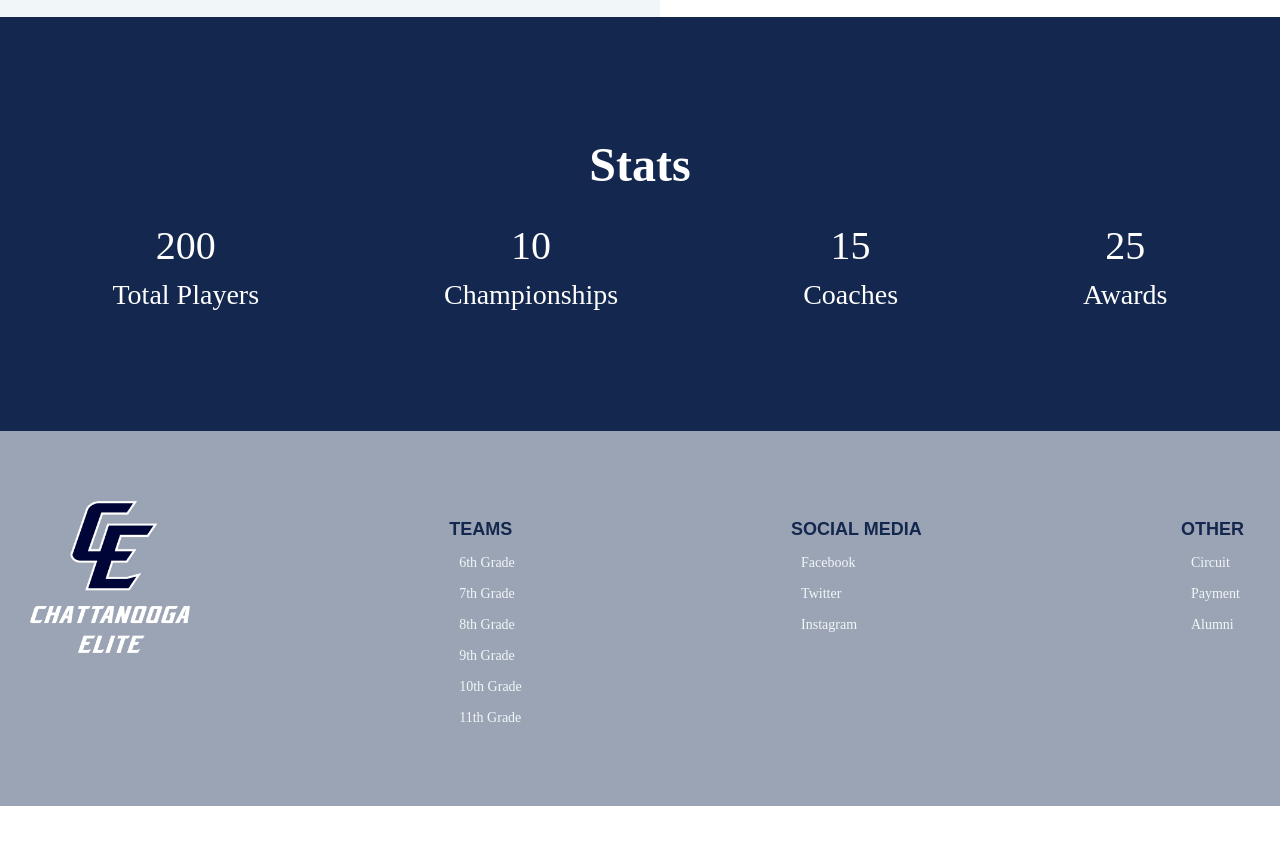
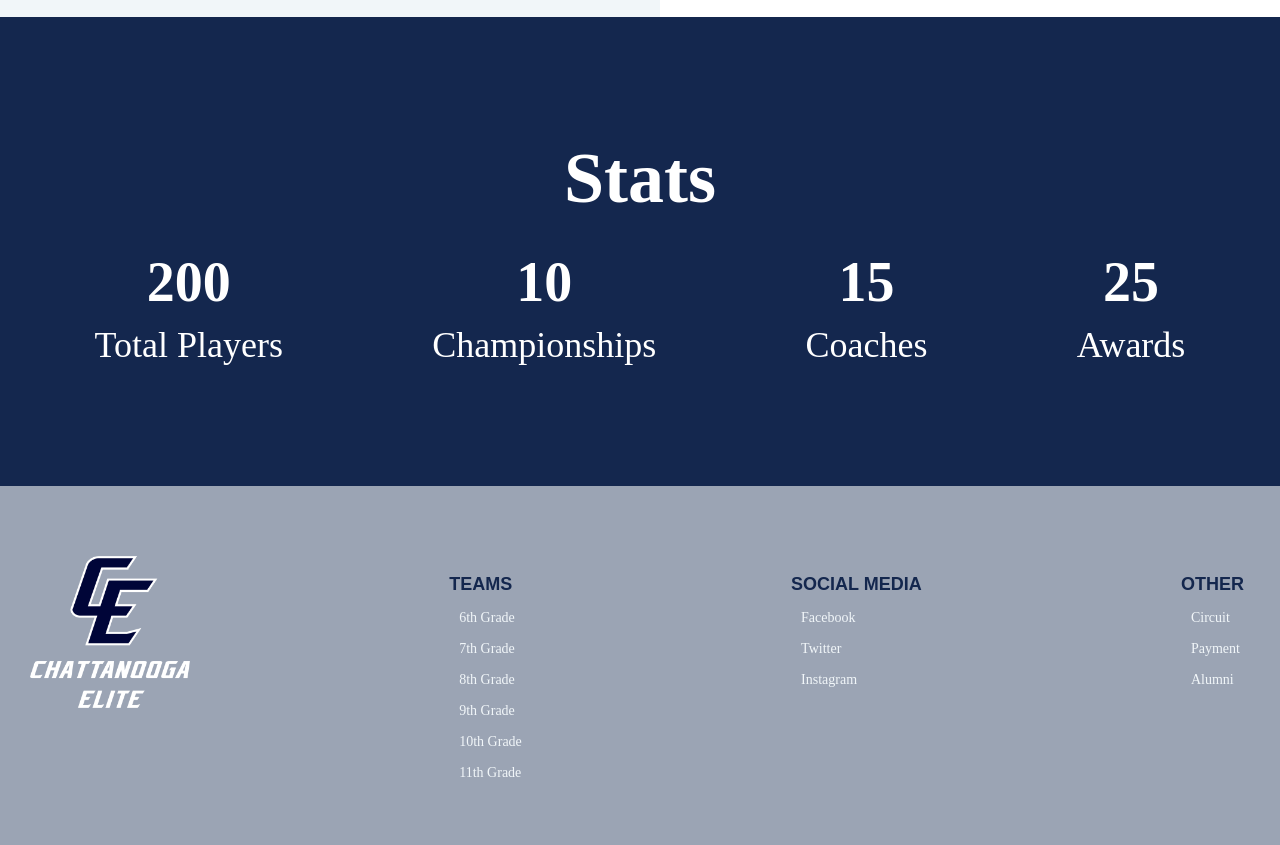
Before and after one commit to mbryant1988/chattelitehoops, a Vue app: page / in a window 1280 px wide. Shown: the part 2340-3185 px from the top of the page. Before the commit the page ends 3146 px from the top, so only its background shows below. Built offline with nearby package versions, Linux system fonts and the light colour scheme.

Commit message:
fix some desktop styling that got messed up in the previous version

```diff
--- a/src/components/StatsSection.vue
+++ b/src/components/StatsSection.vue
@@ -143,16 +143,17 @@
   /* Desktop Styles */
   @media (min-width: 768px) {
     .stats-header {
-      font-size: 48px; /* Adjust font size for desktop header */
+      font-size: 72px; /* Adjust font size for desktop header */
     }
 
     .stat-value {
-      font-size: 40px; /* Adjust font size for desktop stats */
+      font-size: 56px; /* Adjust font size for desktop stats */
       margin-bottom: 10px;
+      font-weight: 700;
     }
 
     .stat-label {
-      font-size: 28px; /* Adjust font size for desktop labels */
+      font-size: 36px; /* Adjust font size for desktop labels */
     }
   }
 
```
